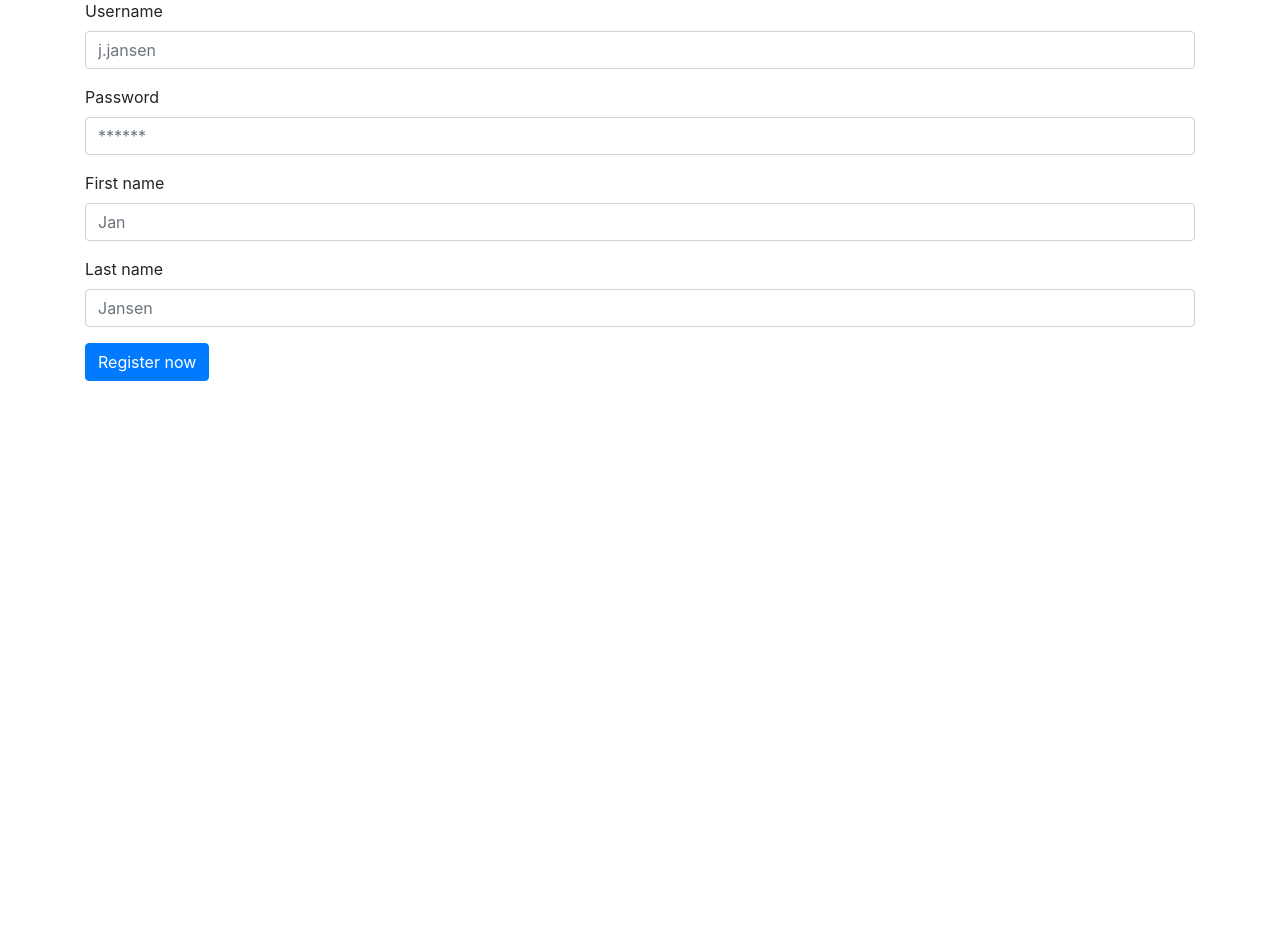
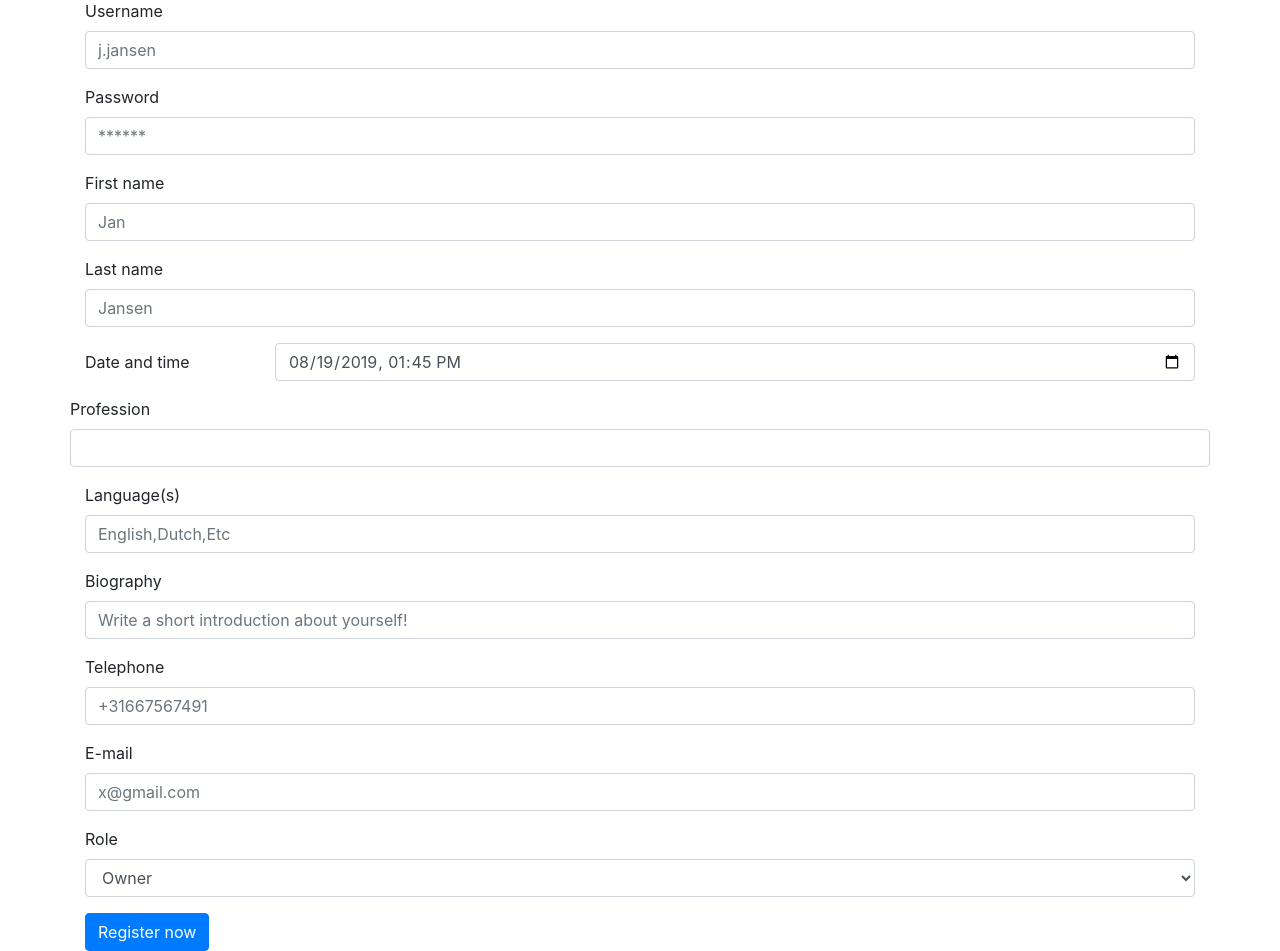
Before and after one commit to j-boers-13/DDWT19_FINAL_PROJECT, a PHP site: page /views/register.php in a window 1280 px wide. Shown: the part 57-1008 px from the top of the page. Before the commit the page ends 438 px from the top, so only its background shows below. Run offline with PHP 8.4, Linux system fonts and the light colour scheme; the template is opened without the code that fills it, so the values that code supplies are empty.

Commit message:
Register.php - made sure that the register form gets all the right information

```diff
--- a/final/views/register.php
+++ b/final/views/register.php
@@ -52,6 +52,39 @@
                             <label for="inputUsername">Last name</label>
                             <input type="text" class="form-control" id="inputUsername" placeholder="Jansen" name="lastname" required>
                         </div>
+                        <div class="form-group row">
+                            <label for="inputBirthdate" class="col-2 col-form-label">Date and time</label>
+                            <div class="col-10">
+                                <input class="form-control" type="datetime-local" value="2019-08-19T13:45:00" id="birthdate" name="birthdate" required>
+                            </div>
+                        </div>
+                        <div class="form-group row">
+                            <label for="inputProfession">Profession</label>
+                            <input type="text" class="form-control" id="inputProfession" name="profession">
+                        </div>
+                        <div class="form-group">
+                            <label for="inputLanguages">Language(s)</label>
+                            <input type="text" class="form-control" id="inputLanguages" placeholder="English,Dutch,Etc" name="language" required>
+                        </div>
+                        <div class="form-group">
+                            <label for="inputBiography">Biography</label>
+                            <input type="text" class="form-control" id="inputUsername" placeholder="Write a short introduction about yourself!" name="biography" required>
+                        </div>
+                        <div class="form-group">
+                            <label for="inputtelephone">Telephone</label>
+                            <input type="text" class="form-control" id="inputUsername" placeholder="+31667567491" name="telephone" required>
+                        </div>
+                        <div class="form-group">
+                            <label for="inputEmail">E-mail</label>
+                            <input type="text" class="form-control" id="inputUsername" placeholder="x@gmail.com" name="email" required>
+                        </div>
+                        <div class="form-group">
+                            <label for="InputRole">Role</label>
+                            <select class="form-control" id="Role" name="role">
+                                <option>Owner</option>
+                                <option>Tenant</option>
+                            </select>
+                        </div>
                         <button type="submit" class="btn btn-primary">Register now</button>
                     </form>
 
```
Also changed, not shown: Commentaar week 2.txt (deleted, +0 -22 lines).
